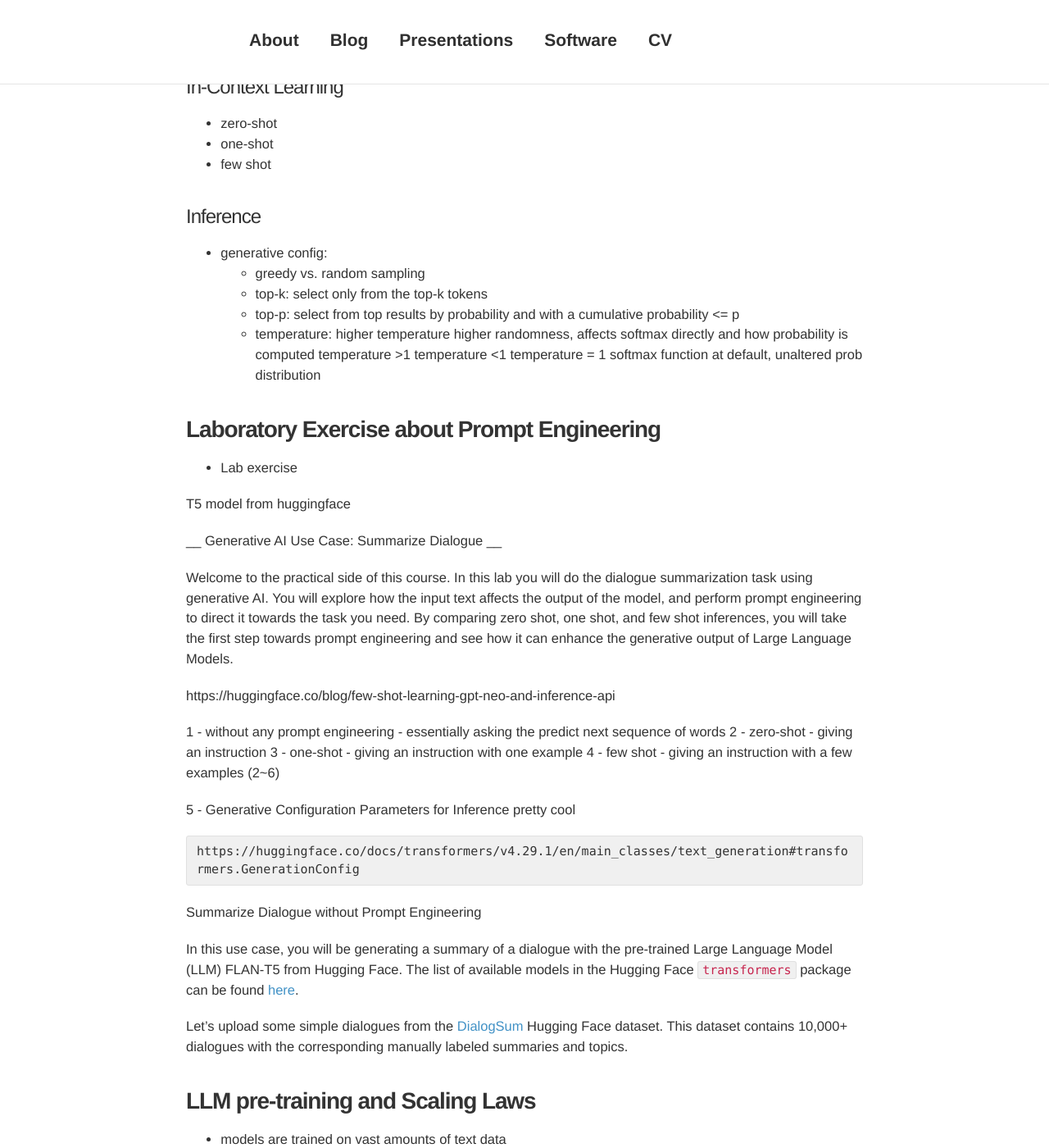
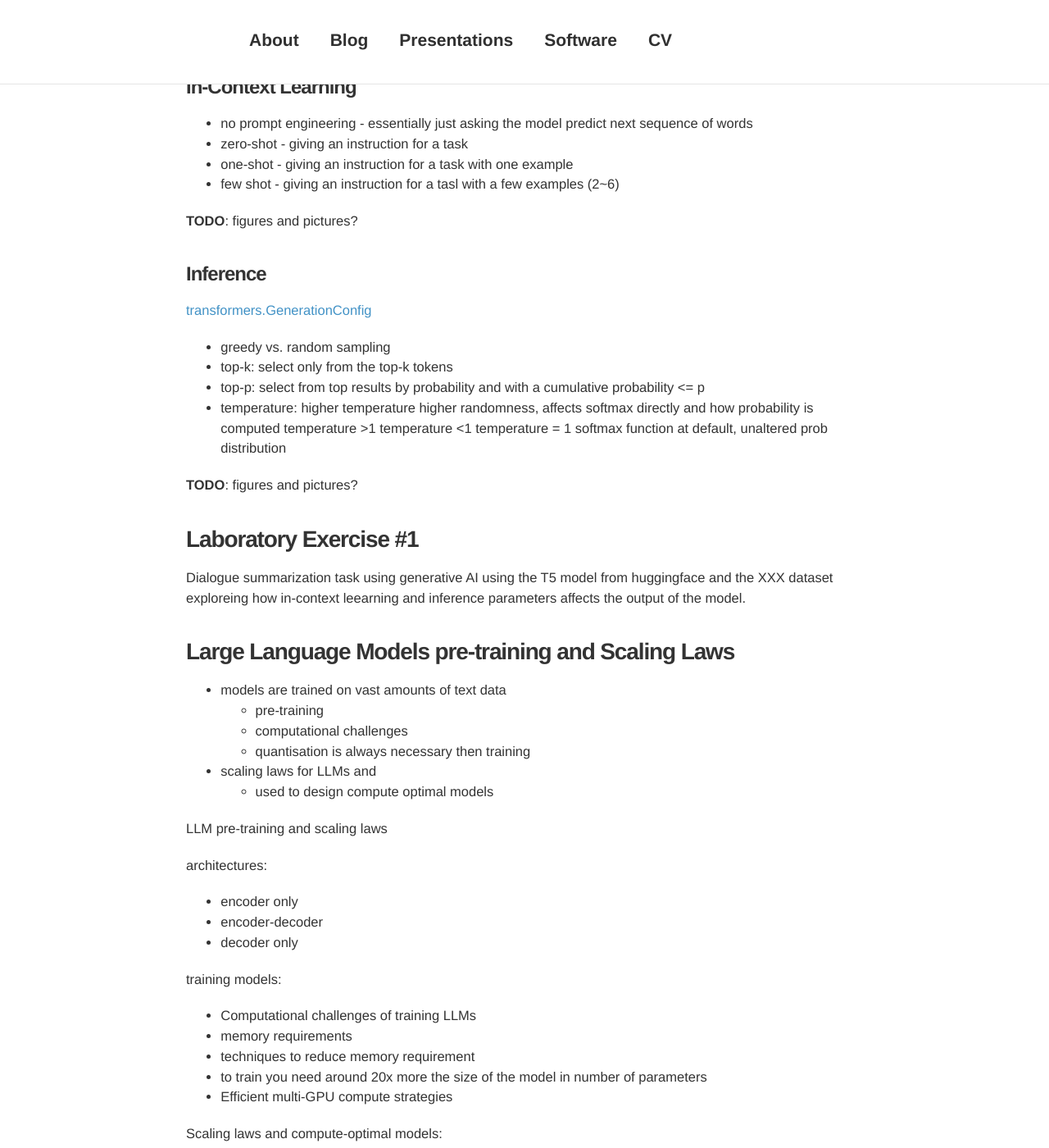
Before and after one commit to davidsbatista/davidsbatista.net, a Jekyll site: the page built from _posts/2023-09-15-Generative_AI_LLMs-Coursera.md, in a window 1280 px wide and 1400 px high, scrolled down 1300 px. Shown: the whole window at 82% size. Built offline with Jekyll 4.4.1, drawn with Linux system fonts in a browser that asks for light colours; nearby versions of some CDN libraries; comment, search, counter and statistics services are not loaded; grey boxes are pictures that could not be loaded.

Commit message:
llms post

```diff
--- a/_posts/2023-09-15-Generative_AI_LLMs-Coursera.md
+++ b/_posts/2023-09-15-Generative_AI_LLMs-Coursera.md
@@ -12,7 +12,7 @@ preview_pic: /assets/images/2023-09-15-2001.png
 I'm happy to have completed the [course](https://www.coursera.org/learn/generative-ai-with-llms) and recommend it to anyone interested in delving into some of the intricacies of Transformer architecture and Large Language Models. The course covered a wide range of topics, from the Transformer architecture into fine-tuning LLMs and exploring chain-of-thought prompting augmentation techniques to overcome knowledge limitations. This post contains my personal notes taken during the course.
 
 
-## __Week 1:__
+## __Week 1__
 
 <!--
 - Discuss model pre-training and the value of continued pre-training vs fine-tuning
@@ -43,58 +43,38 @@ Then it's first introduced in the course the Generative AI project lifecycle whi
 ### __Prompt Engineering and Inference Paramaters__
 
 
-#### In-Context Learning
+#### __In-Context Learning__
 
-- zero-shot
-- one-shot
-- few shot
+- no prompt engineering - essentially just asking the model predict next sequence of words
+- zero-shot - giving an instruction for a task
+- one-shot - giving an instruction for a task with one example
+- few shot - giving an instruction for a tasl with a few examples (2~6)
+
+__TODO__: figures and pictures?
 
 
-#### Inference
-- generative config:
-	- greedy vs. random sampling
-	- top-k: select only from the top-k tokens
-	- top-p: select from top results by probability and with a cumulative probability <= p
-	- temperature:
-		higher temperature higher randomness, affects softmax directly and how probability is computed
-		temperature >1
-		temperature <1
-		temperature = 1 softmax function at default, unaltered prob distribution
+#### __Inference__
+
+[transformers.GenerationConfig](https://huggingface.co/docs/transformers/v4.29.1/en/main_classes/text_generation#transformers.GenerationConfig)
+
+- greedy vs. random sampling
+- top-k: select only from the top-k tokens
+- top-p: select from top results by probability and with a cumulative probability <= p
+- temperature:
+	higher temperature higher randomness, affects softmax directly and how probability is computed
+	temperature >1
+	temperature <1
+	temperature = 1 softmax function at default, unaltered prob distribution
+
+__TODO__: figures and pictures?
 
 
-### __Laboratory Exercise about Prompt Engineering__
+### __Laboratory Exercise #1__
+
+Dialogue summarization task using generative AI using the T5 model from huggingface and the XXX dataset exploreing how in-context leearning and inference parameters affects the output of the model.
 
 
-- Lab exercise
-
-T5 model from huggingface
-
-__ Generative AI Use Case: Summarize Dialogue __
-
-Welcome to the practical side of this course. In this lab you will do the dialogue summarization task using generative AI. You will explore how the input text affects the output of the model, and perform prompt engineering to direct it towards the task you need. By comparing zero shot, one shot, and few shot inferences, you will take the first step towards prompt engineering and see how it can enhance the generative output of Large Language Models.
-
-
-https://huggingface.co/blog/few-shot-learning-gpt-neo-and-inference-api
-
-1 - without any prompt engineering - essentially asking the predict next sequence of words
-2 - zero-shot - giving an instruction
-3 - one-shot - giving an instruction with one example
-4 - few shot - giving an instruction with a few examples (2~6)
-
-5 - Generative Configuration Parameters for Inference
-	pretty cool
-
-	https://huggingface.co/docs/transformers/v4.29.1/en/main_classes/text_generation#transformers.GenerationConfig
-
-
-Summarize Dialogue without Prompt Engineering
-
-In this use case, you will be generating a summary of a dialogue with the pre-trained Large Language Model (LLM) FLAN-T5 from Hugging Face. The list of available models in the Hugging Face `transformers` package can be found [here](https://huggingface.co/docs/transformers/index).
-
-Let's upload some simple dialogues from the [DialogSum](https://huggingface.co/datasets/knkarthick/dialogsum) Hugging Face dataset. This dataset contains 10,000+ dialogues with the corresponding manually labeled summaries and topics.
-
-
-### __LLM pre-training and Scaling Laws__
+### __Large Language Models pre-training and Scaling Laws__
 
 - models are trained on vast amounts of text data
 	- pre-training
```
